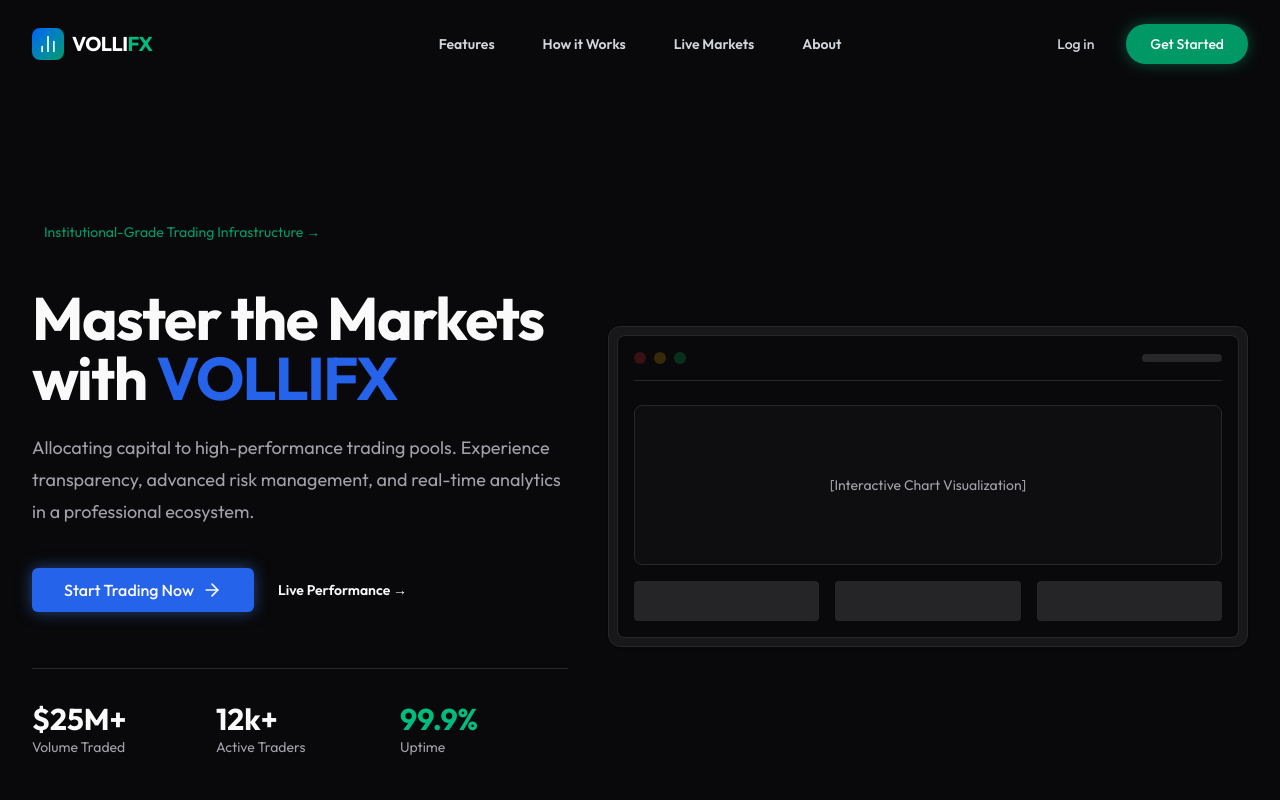
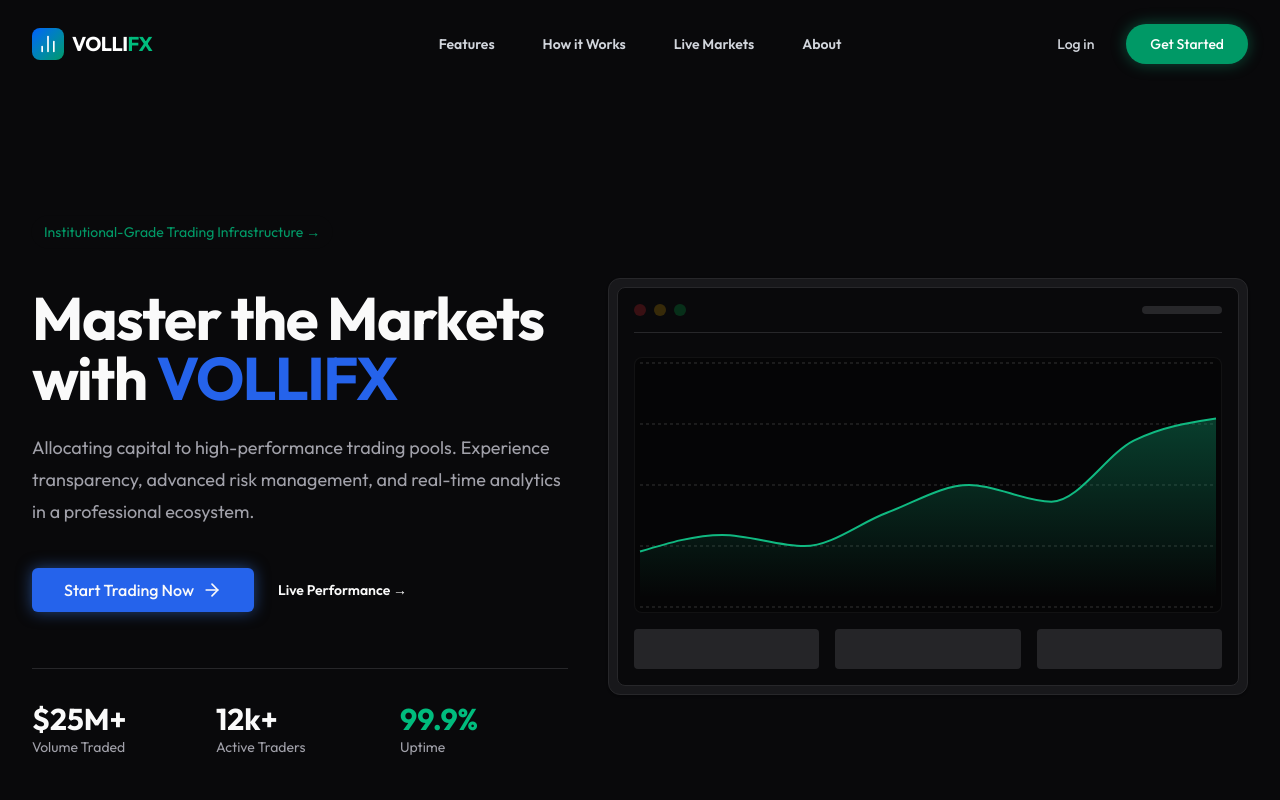
Before and after one commit to dsgffdfdgd/vollitrading, a Next.js app: page / in a window 1280 px wide. Shown: the top 800 px of the page. Built offline with nearby package versions, Linux system fonts and the light colour scheme.

Commit message:
Enhance landing page hero with interactive Recharts visualization

```diff
--- a/components/landing/Hero.tsx
+++ b/components/landing/Hero.tsx
@@ -4,6 +4,18 @@ import Link from "next/link"
 import { Button } from "@/components/ui/button"
 import { motion } from "framer-motion"
 import { ArrowRight, BarChart2, ShieldCheck, TrendingUp } from "lucide-react"
+import { Area, AreaChart, CartesianGrid, ResponsiveContainer, Tooltip, XAxis, YAxis } from "recharts"
+
+const chartData = [
+    { time: '09:00', value: 1240 },
+    { time: '10:00', value: 1255 },
+    { time: '11:00', value: 1245 },
+    { time: '12:00', value: 1275 },
+    { time: '13:00', value: 1300 },
+    { time: '14:00', value: 1285 },
+    { time: '15:00', value: 1340 },
+    { time: '16:00', value: 1360 },
+]
 
 export function Hero() {
     return (
@@ -98,8 +110,33 @@ export function Hero() {
                                     <div className="h-2 w-20 rounded-full bg-muted"></div>
                                 </div>
                                 {/* Mock Chart Area */}
-                                <div className="h-40 w-full rounded-lg bg-muted/20 border border-border mb-4 relative overflow-hidden flex items-center justify-center text-muted-foreground text-sm">
-                                    [Interactive Chart Visualization]
+                                {/* Real Chart Area */}
+                                <div className="h-64 w-full rounded-lg bg-black/40 border border-white/5 mb-4 relative overflow-hidden">
+                                    <ResponsiveContainer width="100%" height="100%">
+                                        <AreaChart data={chartData}>
+                                            <defs>
+                                                <linearGradient id="colorValue" x1="0" y1="0" x2="0" y2="1">
+                                                    <stop offset="5%" stopColor="#10b981" stopOpacity={0.3} />
+                                                    <stop offset="95%" stopColor="#10b981" stopOpacity={0} />
+                                                </linearGradient>
+                                            </defs>
+                                            <CartesianGrid strokeDasharray="3 3" vertical={false} stroke="#333" />
+                                            <XAxis dataKey="time" hide />
+                                            <YAxis hide domain={['dataMin - 50', 'dataMax + 50']} />
+                                            <Tooltip
+                                                contentStyle={{ backgroundColor: '#1f2937', borderColor: '#374151', color: '#fff' }}
+                                                itemStyle={{ color: '#10b981' }}
+                                            />
+                                            <Area
+                                                type="monotone"
+                                                dataKey="value"
+                                                stroke="#10b981"
+                                                strokeWidth={2}
+                                                fillOpacity={1}
+                                                fill="url(#colorValue)"
+                                            />
+                                        </AreaChart>
+                                    </ResponsiveContainer>
                                 </div>
                                 {/* Mock Stats */}
                                 <div className="grid grid-cols-3 gap-4">
```
